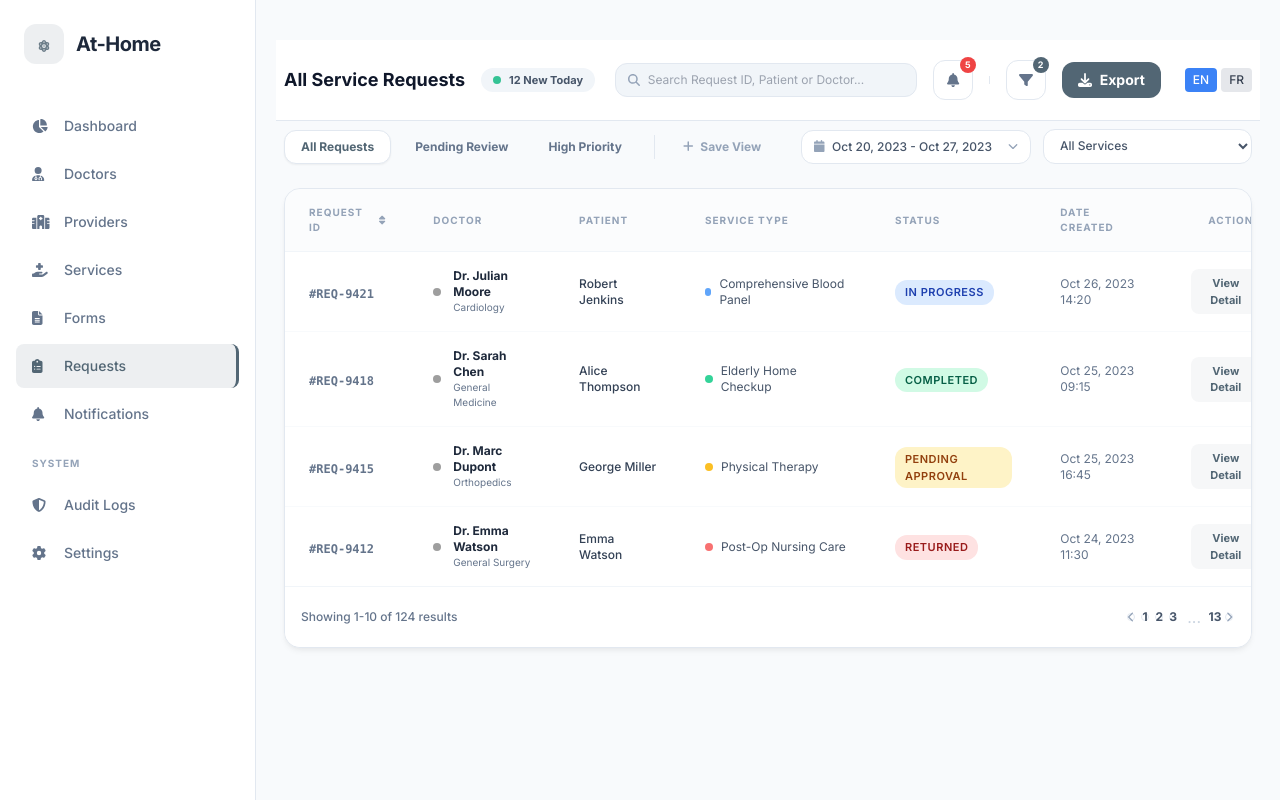
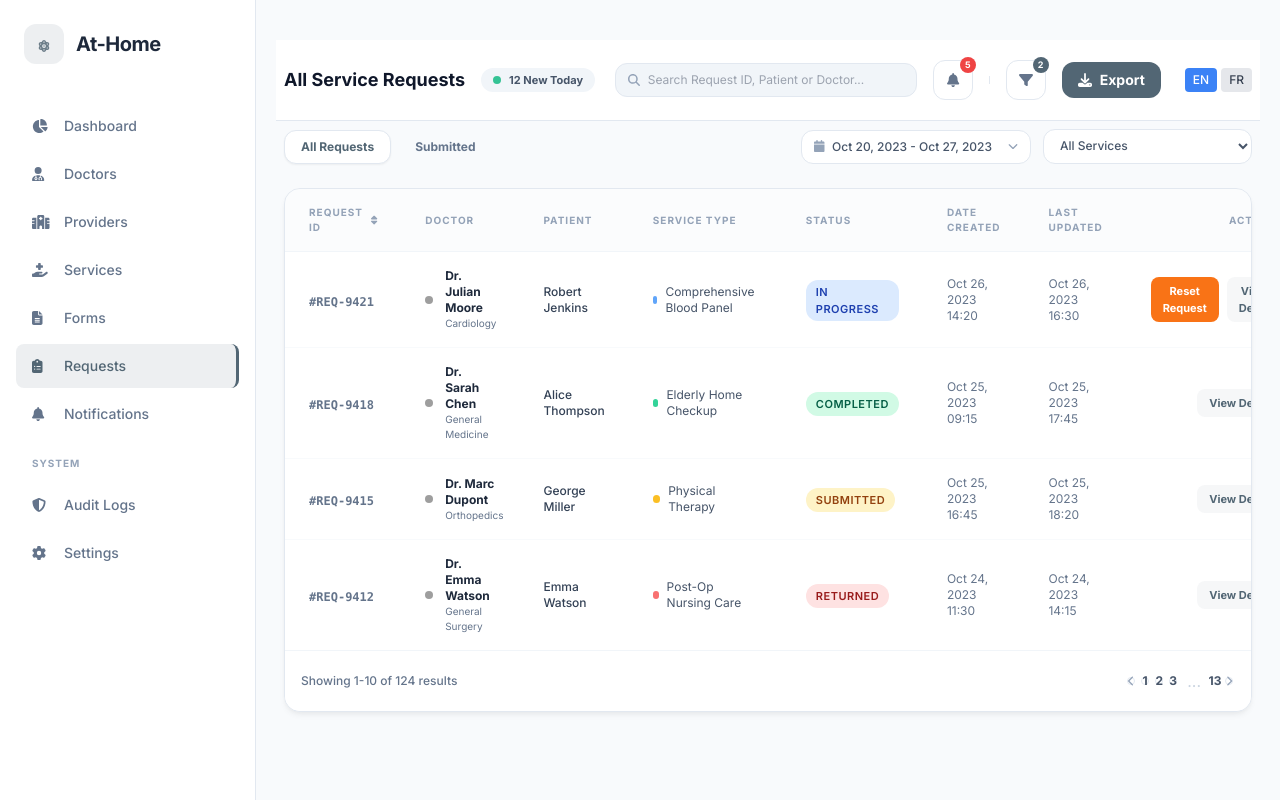
Before and after one commit to Mayuri2502/at-home-healthcare-admin-react, a React (Create React App) app: page /requests in a window 1280 px wide. Shown: the top 800 px of the page. Built offline with nearby package versions, Linux system fonts and the light colour scheme; sample sign-in values are in the browser's storage; grey boxes are pictures that could not be loaded.

Commit message:
Updated changes in Request module

```diff
--- a/src/locales/en/common.json
+++ b/src/locales/en/common.json
@@ -290,6 +290,7 @@
     "serviceType": "Service Type",
     "status": "Status",
     "dateCreated": "Date Created",
+    "lastUpdated": "Last Updated",
     "actions": "Actions",
     "patientName": "Patient Name",
     "requestType": "Request Type",
@@ -299,6 +300,7 @@
     "low": "Low",
     "pending": "Pending",
     "pendingApproval": "Pending Approval",
+    "submitted": "Submitted",
     "approved": "Approved",
     "rejected": "Rejected",
     "completed": "Completed",
@@ -324,6 +326,7 @@
     "statusTimeline": "Status Timeline",
     "reassignProvider": "Reassign Provider",
     "viewDetail": "View Detail",
+    "resetRequest": "Reset Request",
     "showingResults": "Showing {{start}}-{{end}} of {{total}} results"
   },
   "auth": {
--- a/src/locales/fr/common.json
+++ b/src/locales/fr/common.json
@@ -286,6 +286,7 @@
     "serviceType": "Type de service",
     "status": "Statut",
     "dateCreated": "Date de création",
+    "lastUpdated": "Dernière mise à jour",
     "actions": "Actions",
     "patientName": "Nom du patient",
     "requestType": "Type de demande",
@@ -295,6 +296,7 @@
     "low": "Faible",
     "pending": "En attente",
     "pendingApproval": "En attente d'approbation",
+    "submitted": "Soumise",
     "approved": "Approuvée",
     "rejected": "Rejetée",
     "completed": "Terminé",
@@ -320,6 +322,7 @@
     "statusTimeline": "Chronologie du statut",
     "reassignProvider": "Réassigner le prestataire",
     "viewDetail": "Voir les détails",
+    "resetRequest": "Réinitialiser la demande",
     "showingResults": "Affichage {{start}}-{{end}} sur {{total}} résultats"
   },
   "auth": {
--- a/src/pages/requests/RequestDetailModal.tsx
+++ b/src/pages/requests/RequestDetailModal.tsx
@@ -28,7 +28,7 @@ export const RequestDetailModal: React.FC<RequestDetailModalProps> = ({
 
   const getStatusText = (status: string): string => {
     const statusTexts = {
-      pending: t('requests.pending'),
+      pending: t('requests.submitted'),
       completed: t('requests.completed'),
       inprogress: t('requests.inProgress'),
       returned: t('requests.returned')
--- a/src/pages/requests/RequestTypes.ts
+++ b/src/pages/requests/RequestTypes.ts
@@ -11,6 +11,7 @@ export interface RequestData {
   serviceType: string;
   status: 'pending' | 'completed' | 'inprogress' | 'returned';
   dateCreated: string;
+  lastUpdated: string;
   serviceColor: string;
 }
 
--- a/src/pages/requests/index.tsx
+++ b/src/pages/requests/index.tsx
@@ -22,6 +22,7 @@ const Requests: React.FC = () => {
       serviceType: t('requestsData.dr1.serviceType'),
       status: 'inprogress',
       dateCreated: 'Oct 26, 2023 14:20',
+      lastUpdated: 'Oct 26, 2023 16:30',
       serviceColor: 'blue'
     },
     {
@@ -35,6 +36,7 @@ const Requests: React.FC = () => {
       serviceType: t('requestsData.dr2.serviceType'),
       status: 'completed',
       dateCreated: 'Oct 25, 2023 09:15',
+      lastUpdated: 'Oct 25, 2023 17:45',
       serviceColor: 'emerald'
     },
     {
@@ -48,6 +50,7 @@ const Requests: React.FC = () => {
       serviceType: t('requestsData.dr3.serviceType'),
       status: 'pending',
       dateCreated: 'Oct 25, 2023 16:45',
+      lastUpdated: 'Oct 25, 2023 18:20',
       serviceColor: 'amber'
     },
     {
@@ -61,6 +64,7 @@ const Requests: React.FC = () => {
       serviceType: t('requestsData.dr4.serviceType'),
       status: 'returned',
       dateCreated: 'Oct 24, 2023 11:30',
+      lastUpdated: 'Oct 24, 2023 14:15',
       serviceColor: 'red'
     }
   ], [t]);
@@ -77,7 +81,7 @@ const Requests: React.FC = () => {
 
   const getStatusText = (status: string): string => {
     const statusTexts = {
-      pending: t('requests.pendingApproval'),
+      pending: t('requests.submitted'),
       completed: t('requests.completed'),
       inprogress: t('requests.inProgress'),
       returned: t('requests.returned')
@@ -143,12 +147,7 @@ const Requests: React.FC = () => {
           <section className="flex flex-wrap items-center justify-between gap-4">
             <div className="flex items-center gap-2">
               <button className="px-4 py-2 bg-white border border-slate-200 rounded-xl text-xs font-bold text-primary shadow-sm">{t('requests.allRequests')}</button>
-              <button className="px-4 py-2 text-xs font-bold text-slate-500 hover:bg-slate-100 rounded-xl">{t('requests.pendingReview')}</button>
-              <button className="px-4 py-2 text-xs font-bold text-slate-500 hover:bg-slate-100 rounded-xl">{t('requests.highPriority')}</button>
-              <div className="h-6 w-px bg-slate-200 mx-2"></div>
-              <button className="px-3 py-2 text-xs font-bold text-slate-400 hover:text-primary">
-                <i className="fa-solid fa-plus mr-1"></i> {t('requests.saveView')}
-              </button>
+              <button className="px-4 py-2 text-xs font-bold text-slate-500 hover:bg-slate-100 rounded-xl">{t('requests.submitted')}</button>
             </div>
             <div className="flex items-center gap-3">
               <div className="flex items-center gap-2 bg-white border border-slate-200 rounded-xl px-3 py-2">
@@ -180,6 +179,7 @@ const Requests: React.FC = () => {
                     <th className="px-6 py-4 text-[10px] font-bold text-slate-400 uppercase tracking-widest">{t('requests.serviceType')}</th>
                     <th className="px-6 py-4 text-[10px] font-bold text-slate-400 uppercase tracking-widest">{t('requests.status')}</th>
                     <th className="px-6 py-4 text-[10px] font-bold text-slate-400 uppercase tracking-widest">{t('requests.dateCreated')}</th>
+                    <th className="px-6 py-4 text-[10px] font-bold text-slate-400 uppercase tracking-widest">{t('requests.lastUpdated')}</th>
                     <th className="px-6 py-4 text-[10px] font-bold text-slate-400 uppercase tracking-widest text-right">{t('requests.actions')}</th>
                   </tr>
                 </thead>
@@ -216,10 +216,25 @@ const Requests: React.FC = () => {
                         </span>
                       </td>
                       <td className="px-6 py-4 text-xs text-slate-500">{request.dateCreated}</td>
+                      <td className="px-6 py-4 text-xs text-slate-500">{request.lastUpdated}</td>
                       <td className="px-6 py-4 text-right">
-                        <button className="px-3 py-1.5 text-[11px] font-bold text-primary bg-primary/5 hover:bg-primary/10 rounded-lg transition-all">
-                          {t('requests.viewDetail')}
-                        </button>
+                        <div className="flex items-center justify-end gap-2">
+                          {request.status === 'inprogress' && (
+                            <button
+                              onClick={(e) => {
+                                e.stopPropagation();
+                                // Handle reset request logic here
+                                alert('Reset request functionality would be implemented here');
+                              }}
+                              className="px-3 py-1.5 text-[11px] font-bold text-white bg-orange-500 hover:bg-orange-600 rounded-lg transition-all"
+                            >
+                              {t('requests.resetRequest')}
+                            </button>
+                          )}
+                          <button className="px-3 py-1.5 text-[11px] font-bold text-primary bg-primary/5 hover:bg-primary/10 rounded-lg transition-all">
+                            {t('requests.viewDetail')}
+                          </button>
+                        </div>
                       </td>
                     </tr>
                   ))}
```
Also changed, not shown: 2 other files (tests, documents, lock files or other folders).
